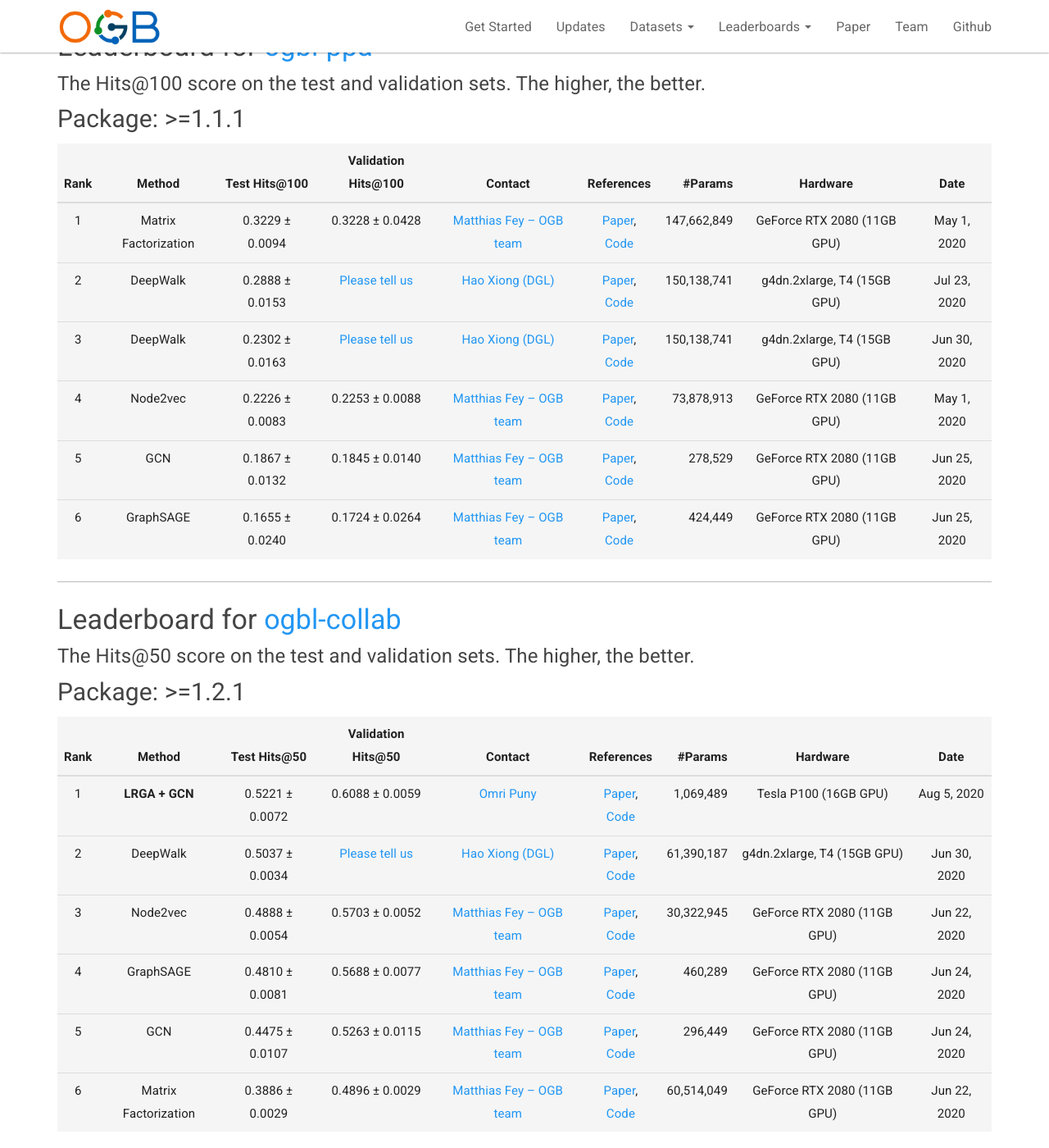
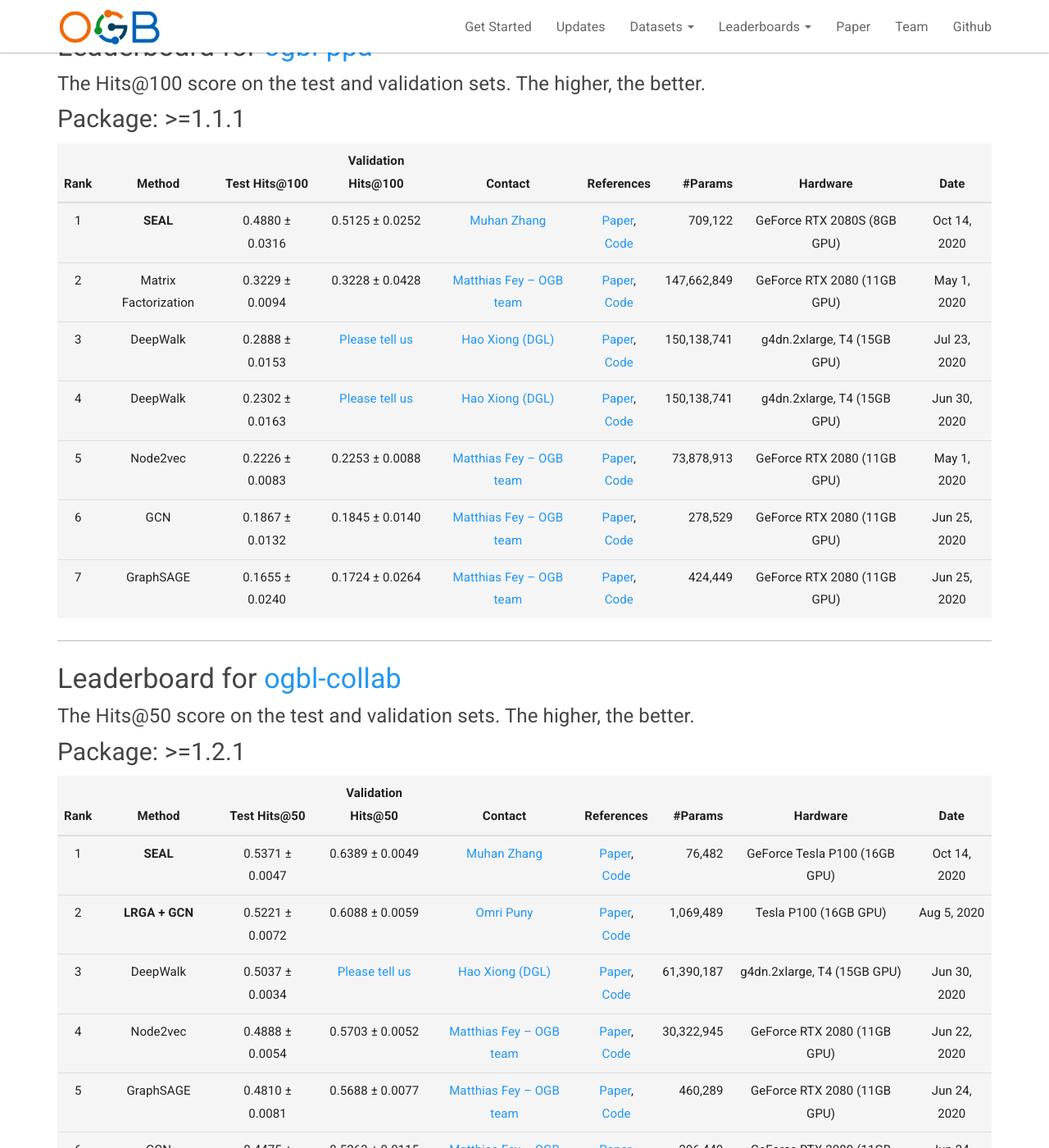
Before and after one commit to snap-stanford/ogb-web, a Jekyll site: the page built from _docs/leaderboard/leader_linkprop.md, in a window 1280 px wide and 1400 px high, scrolled down 519 px. Shown: the whole window at 82% size. Built offline with Jekyll 4.4.1, drawn with Linux system fonts in a browser that asks for light colours; some of the changed text lies outside the part shown.

Commit message:
updateleaderboard

```diff
--- a/_docs/leaderboard/leader_linkprop.md
+++ b/_docs/leaderboard/leader_linkprop.md
@@ -26,12 +26,13 @@ The **bold** method name indicates that the implementation is **official** (by t
 
 | Rank  | Method | Test Hits@100 | Validation Hits@100 | Contact | References | #Params | Hardware | Date
 |:----:|:-----:|:------:|:-----:|:-----:|:-----:|-----:|:-----:|:-----:|
-|  1  |  Matrix Factorization  | 0.3229 ± 0.0094   | 0.3228 ± 0.0428 | [Matthias Fey -- OGB team](mailto:matthias.fey@tu-dortmund.de) | [Paper](https://arxiv.org/abs/2005.00687), [Code](https://github.com/snap-stanford/ogb/tree/master/examples/linkproppred/ppa) | 147,662,849 | GeForce RTX 2080 (11GB GPU) | May 1, 2020 |
-|  2  |  DeepWalk  | 0.2888 ± 0.0153   | [Please tell us](mailto:ogb@cs.stanford.edu) | [Hao Xiong (DGL)](mailto:taxuexh@sjtu.edu.cn) | [Paper](https://arxiv.org/pdf/1403.6652.pdf), [Code](https://github.com/dmlc/dgl/tree/master/examples/pytorch/ogb/deepwalk) | 150,138,741 | g4dn.2xlarge, T4 (15GB GPU) | Jul 23, 2020 |
-|  3  |  DeepWalk  | 0.2302 ± 0.0163   | [Please tell us](mailto:ogb@cs.stanford.edu) | [Hao Xiong (DGL)](mailto:taxuexh@sjtu.edu.cn) | [Paper](https://arxiv.org/pdf/1403.6652.pdf), [Code](https://github.com/dmlc/dgl/tree/master/examples/pytorch/ogb/deepwalk) | 150,138,741 | g4dn.2xlarge, T4 (15GB GPU) | Jun 30, 2020 |
-|  4  |  Node2vec  | 0.2226 ± 0.0083   | 0.2253 ± 0.0088 | [Matthias Fey -- OGB team](mailto:matthias.fey@tu-dortmund.de) | [Paper](https://arxiv.org/abs/1607.00653), [Code](https://github.com/snap-stanford/ogb/tree/master/examples/linkproppred/ppa) | 73,878,913 | GeForce RTX 2080 (11GB GPU) | May 1, 2020 |
-|  5  |  GCN  | 0.1867 ± 0.0132   | 0.1845 ± 0.0140 | [Matthias Fey -- OGB team](mailto:matthias.fey@tu-dortmund.de) | [Paper](https://arxiv.org/abs/1609.02907), [Code](https://github.com/snap-stanford/ogb/tree/master/examples/linkproppred/ppa) | 278,529 | GeForce RTX 2080 (11GB GPU) | Jun 25, 2020 |
-|  6  |  GraphSAGE  | 0.1655 ± 0.0240   | 0.1724 ± 0.0264 | [Matthias Fey -- OGB team](mailto:matthias.fey@tu-dortmund.de) | [Paper](https://arxiv.org/abs/1706.02216), [Code](https://github.com/snap-stanford/ogb/tree/master/examples/linkproppred/ppa) | 424,449 | GeForce RTX 2080 (11GB GPU) | Jun 25, 2020 |
+|  1  |  **SEAL**  | 0.4880 ± 0.0316   | 0.5125 ± 0.0252 |[Muhan Zhang](mailto:muhan.zhang@hotmail.com) | [Paper](https://arxiv.org/pdf/1802.09691.pdf), [Code](https://github.com/facebookresearch/SEAL_OGB) | 709,122 | GeForce RTX 2080S (8GB GPU) | Oct 14, 2020 |
+|  2  |  Matrix Factorization  | 0.3229 ± 0.0094   | 0.3228 ± 0.0428 | [Matthias Fey -- OGB team](mailto:matthias.fey@tu-dortmund.de) | [Paper](https://arxiv.org/abs/2005.00687), [Code](https://github.com/snap-stanford/ogb/tree/master/examples/linkproppred/ppa) | 147,662,849 | GeForce RTX 2080 (11GB GPU) | May 1, 2020 |
+|  3  |  DeepWalk  | 0.2888 ± 0.0153   | [Please tell us](mailto:ogb@cs.stanford.edu) | [Hao Xiong (DGL)](mailto:taxuexh@sjtu.edu.cn) | [Paper](https://arxiv.org/pdf/1403.6652.pdf), [Code](https://github.com/dmlc/dgl/tree/master/examples/pytorch/ogb/deepwalk) | 150,138,741 | g4dn.2xlarge, T4 (15GB GPU) | Jul 23, 2020 |
+|  4  |  DeepWalk  | 0.2302 ± 0.0163   | [Please tell us](mailto:ogb@cs.stanford.edu) | [Hao Xiong (DGL)](mailto:taxuexh@sjtu.edu.cn) | [Paper](https://arxiv.org/pdf/1403.6652.pdf), [Code](https://github.com/dmlc/dgl/tree/master/examples/pytorch/ogb/deepwalk) | 150,138,741 | g4dn.2xlarge, T4 (15GB GPU) | Jun 30, 2020 |
+|  5  |  Node2vec  | 0.2226 ± 0.0083   | 0.2253 ± 0.0088 | [Matthias Fey -- OGB team](mailto:matthias.fey@tu-dortmund.de) | [Paper](https://arxiv.org/abs/1607.00653), [Code](https://github.com/snap-stanford/ogb/tree/master/examples/linkproppred/ppa) | 73,878,913 | GeForce RTX 2080 (11GB GPU) | May 1, 2020 |
+|  6  |  GCN  | 0.1867 ± 0.0132   | 0.1845 ± 0.0140 | [Matthias Fey -- OGB team](mailto:matthias.fey@tu-dortmund.de) | [Paper](https://arxiv.org/abs/1609.02907), [Code](https://github.com/snap-stanford/ogb/tree/master/examples/linkproppred/ppa) | 278,529 | GeForce RTX 2080 (11GB GPU) | Jun 25, 2020 |
+|  7  |  GraphSAGE  | 0.1655 ± 0.0240   | 0.1724 ± 0.0264 | [Matthias Fey -- OGB team](mailto:matthias.fey@tu-dortmund.de) | [Paper](https://arxiv.org/abs/1706.02216), [Code](https://github.com/snap-stanford/ogb/tree/master/examples/linkproppred/ppa) | 424,449 | GeForce RTX 2080 (11GB GPU) | Jun 25, 2020 |
 
 
 
@@ -47,12 +48,13 @@ The **bold** method name indicates that the implementation is **official** (by t
 
 | Rank  | Method | Test Hits@50 | Validation Hits@50 | Contact | References | #Params | Hardware | Date
 |:----:|:-----:|:------:|:-----:|:-----:|:-----:|-----:|:-----:|:-----:|
-|  1  |  **LRGA + GCN**  | 0.5221 ± 0.0072   | 0.6088 ± 0.0059 |[Omri Puny](mailto:omri.puny@weizmann.ac.il) | [Paper](https://arxiv.org/abs/2006.07846), [Code](https://github.com/omri1348/LRGA/tree/master/ogb/examples/linkproppred) | 1,069,489 | Tesla P100 (16GB GPU) | Aug 5, 2020 |
-|  2  |  DeepWalk  | 0.5037 ± 0.0034   | [Please tell us](mailto:ogb@cs.stanford.edu) | [Hao Xiong (DGL)](mailto:taxuexh@sjtu.edu.cn) | [Paper](https://arxiv.org/pdf/1403.6652.pdf), [Code](https://github.com/dmlc/dgl/tree/master/examples/pytorch/ogb/deepwalk) | 61,390,187 | g4dn.2xlarge, T4 (15GB GPU) | Jun 30, 2020 |
-|  3  |  Node2vec  | 0.4888 ± 0.0054   | 0.5703 ± 0.0052 | [Matthias Fey -- OGB team](mailto:matthias.fey@tu-dortmund.de) | [Paper](https://arxiv.org/abs/1607.00653), [Code](https://github.com/snap-stanford/ogb/tree/master/examples/linkproppred/collab) | 30,322,945 | GeForce RTX 2080 (11GB GPU) | Jun 22, 2020 |
-|  4  |  GraphSAGE  | 0.4810 ± 0.0081   | 0.5688 ± 0.0077 | [Matthias Fey -- OGB team](mailto:matthias.fey@tu-dortmund.de) | [Paper](https://arxiv.org/abs/1706.02216), [Code](https://github.com/snap-stanford/ogb/tree/master/examples/linkproppred/collab) | 460,289 | GeForce RTX 2080 (11GB GPU) | Jun 24, 2020 |
-|  5  |  GCN  | 0.4475 ± 0.0107   | 0.5263 ± 0.0115 | [Matthias Fey -- OGB team](mailto:matthias.fey@tu-dortmund.de) | [Paper](https://arxiv.org/abs/1609.02907), [Code](https://github.com/snap-stanford/ogb/tree/master/examples/linkproppred/collab) | 296,449 | GeForce RTX 2080 (11GB GPU) | Jun 24, 2020 |
-|  6  |  Matrix Factorization  | 0.3886 ± 0.0029   | 0.4896 ± 0.0029 | [Matthias Fey -- OGB team](mailto:matthias.fey@tu-dortmund.de) | [Paper](https://arxiv.org/abs/2005.00687), [Code](https://github.com/snap-stanford/ogb/tree/master/examples/linkproppred/collab) | 60,514,049 | GeForce RTX 2080 (11GB GPU) | Jun 22, 2020 |
+|  1  |  **SEAL**  | 0.5371 ± 0.0047   | 0.6389 ± 0.0049 |[Muhan Zhang](mailto:muhan.zhang@hotmail.com) | [Paper](https://arxiv.org/pdf/1802.09691.pdf), [Code](https://github.com/facebookresearch/SEAL_OGB) | 76,482 | GeForce Tesla P100 (16GB GPU) | Oct 14, 2020 |
+|  2  |  **LRGA + GCN**  | 0.5221 ± 0.0072   | 0.6088 ± 0.0059 |[Omri Puny](mailto:omri.puny@weizmann.ac.il) | [Paper](https://arxiv.org/abs/2006.07846), [Code](https://github.com/omri1348/LRGA/tree/master/ogb/examples/linkproppred) | 1,069,489 | Tesla P100 (16GB GPU) | Aug 5, 2020 |
+|  3  |  DeepWalk  | 0.5037 ± 0.0034   | [Please tell us](mailto:ogb@cs.stanford.edu) | [Hao Xiong (DGL)](mailto:taxuexh@sjtu.edu.cn) | [Paper](https://arxiv.org/pdf/1403.6652.pdf), [Code](https://github.com/dmlc/dgl/tree/master/examples/pytorch/ogb/deepwalk) | 61,390,187 | g4dn.2xlarge, T4 (15GB GPU) | Jun 30, 2020 |
+|  4  |  Node2vec  | 0.4888 ± 0.0054   | 0.5703 ± 0.0052 | [Matthias Fey -- OGB team](mailto:matthias.fey@tu-dortmund.de) | [Paper](https://arxiv.org/abs/1607.00653), [Code](https://github.com/snap-stanford/ogb/tree/master/examples/linkproppred/collab) | 30,322,945 | GeForce RTX 2080 (11GB GPU) | Jun 22, 2020 |
+|  5  |  GraphSAGE  | 0.4810 ± 0.0081   | 0.5688 ± 0.0077 | [Matthias Fey -- OGB team](mailto:matthias.fey@tu-dortmund.de) | [Paper](https://arxiv.org/abs/1706.02216), [Code](https://github.com/snap-stanford/ogb/tree/master/examples/linkproppred/collab) | 460,289 | GeForce RTX 2080 (11GB GPU) | Jun 24, 2020 |
+|  6  |  GCN  | 0.4475 ± 0.0107   | 0.5263 ± 0.0115 | [Matthias Fey -- OGB team](mailto:matthias.fey@tu-dortmund.de) | [Paper](https://arxiv.org/abs/1609.02907), [Code](https://github.com/snap-stanford/ogb/tree/master/examples/linkproppred/collab) | 296,449 | GeForce RTX 2080 (11GB GPU) | Jun 24, 2020 |
+|  7  |  Matrix Factorization  | 0.3886 ± 0.0029   | 0.4896 ± 0.0029 | [Matthias Fey -- OGB team](mailto:matthias.fey@tu-dortmund.de) | [Paper](https://arxiv.org/abs/2005.00687), [Code](https://github.com/snap-stanford/ogb/tree/master/examples/linkproppred/collab) | 60,514,049 | GeForce RTX 2080 (11GB GPU) | Jun 22, 2020 |
 
 
 
@@ -72,10 +74,11 @@ The **bold** method name indicates that the implementation is **official** (by t
 |  2  |  GCN+JKNet  | 0.6056 ± 0.0869   | 0.6776 ± 0.0095 | [Horace He  (Cornell)](mailto:hh498@cornell.edu) | [Paper](https://arxiv.org/abs/1609.02907), [Code](https://github.com/Chillee/ogb_ddi) | 1,421,571 | Geforce GTX 1080 Ti (11GB GPU) | Sep 15, 2020 |
 |  3  |  GraphSAGE  | 0.5390 ± 0.0474   | 0.6262 ± 0.0037 | [Matthias Fey -- OGB team](mailto:matthias.fey@tu-dortmund.de) | [Paper](https://arxiv.org/abs/1706.02216), [Code](https://github.com/snap-stanford/ogb/tree/master/examples/linkproppred/ddi) | 1,421,057 | GeForce RTX 2080 (11GB GPU) | Jun 25, 2020 |
 |  4  |  GCN  | 0.3707 ± 0.0507   | 0.5550 ± 0.0208 | [Matthias Fey -- OGB team](mailto:matthias.fey@tu-dortmund.de) | [Paper](https://arxiv.org/abs/1609.02907), [Code](https://github.com/snap-stanford/ogb/tree/master/examples/linkproppred/ddi) | 1,289,985 | GeForce RTX 2080 (11GB GPU) | Jun 25, 2020 |
-|  5  |  DeepWalk  | 0.2642 ± 0.0610   | [Please tell us](mailto:ogb@cs.stanford.edu) | [Hao Xiong (DGL)](mailto:taxuexh@sjtu.edu.cn) | [Paper](https://arxiv.org/pdf/1403.6652.pdf), [Code](https://github.com/dmlc/dgl/tree/master/examples/pytorch/ogb/deepwalk) | 11,543,913 | g4dn.2xlarge, T4 (15GB GPU) | Jul 23, 2020 |
-|  6  |  Node2vec  | 0.2326 ± 0.0209   | 0.3292 ± 0.0121 | [Matthias Fey -- OGB team](mailto:matthias.fey@tu-dortmund.de) | [Paper](https://arxiv.org/abs/1607.00653), [Code](https://github.com/snap-stanford/ogb/tree/master/examples/linkproppred/ddi) | 645,249 | GeForce RTX 2080 (11GB GPU) | Jun 22, 2020 |
-|  7  |  DeepWalk  | 0.2246 ± 0.0290   | [Please tell us](mailto:ogb@cs.stanford.edu) | [Hao Xiong (DGL)](mailto:taxuexh@sjtu.edu.cn) | [Paper](https://arxiv.org/pdf/1403.6652.pdf), [Code](https://github.com/dmlc/dgl/tree/master/examples/pytorch/ogb/deepwalk) | 1,543,913 | g4dn.2xlarge, T4 (15GB GPU) | Jun 30, 2020 |
-|  8  |  Matrix Factorization  | 0.1368 ± 0.0475   | 0.3370 ± 0.0264 | [Matthias Fey -- OGB team](mailto:matthias.fey@tu-dortmund.de) | [Paper](https://arxiv.org/abs/2005.00687), [Code](https://github.com/snap-stanford/ogb/tree/master/examples/linkproppred/ddi) | 1,224,193 | GeForce RTX 2080 (11GB GPU) | Jun 10, 2020 |
+|  5  |  **SEAL**  | 0.3056 ± 0.0386   | 0.2849 ± 0.0269 |[Muhan Zhang](mailto:muhan.zhang@hotmail.com) | [Paper](https://arxiv.org/pdf/1802.09691.pdf), [Code](https://github.com/facebookresearch/SEAL_OGB) | 531,138 | GeForce RTX 2080S (8GB GPU) | Oct 14, 2020 |
+|  6  |  DeepWalk  | 0.2642 ± 0.0610   | [Please tell us](mailto:ogb@cs.stanford.edu) | [Hao Xiong (DGL)](mailto:taxuexh@sjtu.edu.cn) | [Paper](https://arxiv.org/pdf/1403.6652.pdf), [Code](https://github.com/dmlc/dgl/tree/master/examples/pytorch/ogb/deepwalk) | 11,543,913 | g4dn.2xlarge, T4 (15GB GPU) | Jul 23, 2020 |
+|  7  |  Node2vec  | 0.2326 ± 0.0209   | 0.3292 ± 0.0121 | [Matthias Fey -- OGB team](mailto:matthias.fey@tu-dortmund.de) | [Paper](https://arxiv.org/abs/1607.00653), [Code](https://github.com/snap-stanford/ogb/tree/master/examples/linkproppred/ddi) | 645,249 | GeForce RTX 2080 (11GB GPU) | Jun 22, 2020 |
+|  8  |  DeepWalk  | 0.2246 ± 0.0290   | [Please tell us](mailto:ogb@cs.stanford.edu) | [Hao Xiong (DGL)](mailto:taxuexh@sjtu.edu.cn) | [Paper](https://arxiv.org/pdf/1403.6652.pdf), [Code](https://github.com/dmlc/dgl/tree/master/examples/pytorch/ogb/deepwalk) | 1,543,913 | g4dn.2xlarge, T4 (15GB GPU) | Jun 30, 2020 |
+|  9  |  Matrix Factorization  | 0.1368 ± 0.0475   | 0.3370 ± 0.0264 | [Matthias Fey -- OGB team](mailto:matthias.fey@tu-dortmund.de) | [Paper](https://arxiv.org/abs/2005.00687), [Code](https://github.com/snap-stanford/ogb/tree/master/examples/linkproppred/ddi) | 1,224,193 | GeForce RTX 2080 (11GB GPU) | Jun 10, 2020 |
 
 
 
@@ -91,15 +94,16 @@ The **bold** method name indicates that the implementation is **official** (by t
 
 | Rank  | Method | Test MRR | Validation MRR | Contact | References | #Params | Hardware | Date
 |:----:|:-----:|:------:|:-----:|:-----:|:-----:|-----:|:-----:|:-----:|
-|  1  |  Full-batch GCN  | 0.8456 ± 0.0110   | 0.8449 ± 0.0108 | [Matthias Fey -- OGB team](mailto:matthias.fey@tu-dortmund.de) | [Paper](https://arxiv.org/abs/1609.02907), [Code](https://github.com/snap-stanford/ogb/tree/master/examples/linkproppred/citation) | 296,449 | Quadro RTX 8000 (48GB GPU) | Jun 20, 2020 |
-|  2  |  DeepWalk  | 0.8284 ± 0.0005   | [Please tell us](mailto:ogb@cs.stanford.edu) | [Hao Xiong (DGL)](mailto:taxuexh@sjtu.edu.cn) | [Paper](https://arxiv.org/pdf/1403.6652.pdf), [Code](https://github.com/dmlc/dgl/tree/master/examples/pytorch/ogb/deepwalk) | 757,943,019 | g4dn.2xlarge, T4 (15GB GPU) | Jul 23, 2020 |
-|  3  |  Full-batch GraphSAGE  | 0.8228 ± 0.0084   | 0.8217 ± 0.0086 | [Matthias Fey -- OGB team](mailto:matthias.fey@tu-dortmund.de) | [Paper](https://arxiv.org/abs/1706.02216), [Code](https://github.com/snap-stanford/ogb/tree/master/examples/linkproppred/citation) | 460,289 | Quadro RTX 8000 (48GB GPU) | Jun 20, 2020 |
-|  4  |  DeepWalk  | 0.8148 ± 0.0004   | [Please tell us](mailto:ogb@cs.stanford.edu) | [Hao Xiong (DGL)](mailto:taxuexh@sjtu.edu.cn) | [Paper](https://arxiv.org/pdf/1403.6652.pdf), [Code](https://github.com/dmlc/dgl/tree/master/examples/pytorch/ogb/deepwalk) | 757,943,019 | g4dn.2xlarge, T4 (15GB GPU) | Jun 30, 2020 |
-|  5  |  NeighborSampling (SAGE aggr)  | 0.8048 ± 0.0015   | 0.8048 ± 0.0015 | [Matthias Fey -- OGB team](mailto:matthias.fey@tu-dortmund.de) | [Paper](https://arxiv.org/abs/1706.02216), [Code](https://github.com/snap-stanford/ogb/tree/master/examples/linkproppred/citation) | 460,289 | GeForce RTX 2080 (11GB GPU) | Jun 10, 2020 |
-|  6  |  ClusterGCN (GCN aggr)  | 0.8021 ± 0.0029   | 0.7999 ± 0.0027 | [Matthias Fey -- OGB team](mailto:matthias.fey@tu-dortmund.de) | [Paper](https://arxiv.org/abs/1905.07953), [Code](https://github.com/snap-stanford/ogb/tree/master/examples/linkproppred/citation) | 296,449 | GeForce RTX 2080 (11GB GPU) | Jun 10, 2020 |
-|  7  |  GraphSAINT (GCN aggr)  | 0.7943 ± 0.0043   | 0.7933 ± 0.0046 | [Matthias Fey -- OGB team](mailto:matthias.fey@tu-dortmund.de) | [Paper](https://arxiv.org/abs/1907.04931), [Code](https://github.com/snap-stanford/ogb/tree/master/examples/linkproppred/citation) | 296,449 | GeForce RTX 2080 (11GB GPU) | Jun 10, 2020 |
-|  8  |  Node2vec  | 0.5964 ± 0.0011   | 0.5944 ± 0.0011 | [Matthias Fey -- OGB team](mailto:matthias.fey@tu-dortmund.de) | [Paper](https://arxiv.org/abs/1607.00653), [Code](https://github.com/snap-stanford/ogb/tree/master/examples/linkproppred/citation) | 374,911,105 | GeForce RTX 2080 (11GB GPU) | Jun 10, 2020 |
-|  9  |  Matrix Factorization  | 0.5316 ± 0.0565   | 0.5311 ± 0.0565 | [Matthias Fey -- OGB team](mailto:matthias.fey@tu-dortmund.de) | [Paper](https://arxiv.org/abs/2005.00687), [Code](https://github.com/snap-stanford/ogb/tree/master/examples/linkproppred/citation) | 281,113,505 | GeForce RTX 2080 (11GB GPU) | Jun 10, 2020 |
+|  1  |  **SEAL**  | 0.8527 ± 0.0091   | 0.8509 ± 0.0088 |[Muhan Zhang](mailto:muhan.zhang@hotmail.com) | [Paper](https://arxiv.org/pdf/1802.09691.pdf), [Code](https://github.com/facebookresearch/SEAL_OGB) | 871,106 | Tesla V100 (32GB GPU) | Oct 14, 2020 |
+|  2  |  Full-batch GCN  | 0.8456 ± 0.0110   | 0.8449 ± 0.0108 | [Matthias Fey -- OGB team](mailto:matthias.fey@tu-dortmund.de) | [Paper](https://arxiv.org/abs/1609.02907), [Code](https://github.com/snap-stanford/ogb/tree/master/examples/linkproppred/citation) | 296,449 | Quadro RTX 8000 (48GB GPU) | Jun 20, 2020 |
+|  3  |  DeepWalk  | 0.8284 ± 0.0005   | [Please tell us](mailto:ogb@cs.stanford.edu) | [Hao Xiong (DGL)](mailto:taxuexh@sjtu.edu.cn) | [Paper](https://arxiv.org/pdf/1403.6652.pdf), [Code](https://github.com/dmlc/dgl/tree/master/examples/pytorch/ogb/deepwalk) | 757,943,019 | g4dn.2xlarge, T4 (15GB GPU) | Jul 23, 2020 |
+|  4  |  Full-batch GraphSAGE  | 0.8228 ± 0.0084   | 0.8217 ± 0.0086 | [Matthias Fey -- OGB team](mailto:matthias.fey@tu-dortmund.de) | [Paper](https://arxiv.org/abs/1706.02216), [Code](https://github.com/snap-stanford/ogb/tree/master/examples/linkproppred/citation) | 460,289 | Quadro RTX 8000 (48GB GPU) | Jun 20, 2020 |
+|  5  |  DeepWalk  | 0.8148 ± 0.0004   | [Please tell us](mailto:ogb@cs.stanford.edu) | [Hao Xiong (DGL)](mailto:taxuexh@sjtu.edu.cn) | [Paper](https://arxiv.org/pdf/1403.6652.pdf), [Code](https://github.com/dmlc/dgl/tree/master/examples/pytorch/ogb/deepwalk) | 757,943,019 | g4dn.2xlarge, T4 (15GB GPU) | Jun 30, 2020 |
+|  6  |  NeighborSampling (SAGE aggr)  | 0.8048 ± 0.0015   | 0.8048 ± 0.0015 | [Matthias Fey -- OGB team](mailto:matthias.fey@tu-dortmund.de) | [Paper](https://arxiv.org/abs/1706.02216), [Code](https://github.com/snap-stanford/ogb/tree/master/examples/linkproppred/citation) | 460,289 | GeForce RTX 2080 (11GB GPU) | Jun 10, 2020 |
+|  7  |  ClusterGCN (GCN aggr)  | 0.8021 ± 0.0029   | 0.7999 ± 0.0027 | [Matthias Fey -- OGB team](mailto:matthias.fey@tu-dortmund.de) | [Paper](https://arxiv.org/abs/1905.07953), [Code](https://github.com/snap-stanford/ogb/tree/master/examples/linkproppred/citation) | 296,449 | GeForce RTX 2080 (11GB GPU) | Jun 10, 2020 |
+|  8  |  GraphSAINT (GCN aggr)  | 0.7943 ± 0.0043   | 0.7933 ± 0.0046 | [Matthias Fey -- OGB team](mailto:matthias.fey@tu-dortmund.de) | [Paper](https://arxiv.org/abs/1907.04931), [Code](https://github.com/snap-stanford/ogb/tree/master/examples/linkproppred/citation) | 296,449 | GeForce RTX 2080 (11GB GPU) | Jun 10, 2020 |
+|  9  |  Node2vec  | 0.5964 ± 0.0011   | 0.5944 ± 0.0011 | [Matthias Fey -- OGB team](mailto:matthias.fey@tu-dortmund.de) | [Paper](https://arxiv.org/abs/1607.00653), [Code](https://github.com/snap-stanford/ogb/tree/master/examples/linkproppred/citation) | 374,911,105 | GeForce RTX 2080 (11GB GPU) | Jun 10, 2020 |
+|  10  |  Matrix Factorization  | 0.5316 ± 0.0565   | 0.5311 ± 0.0565 | [Matthias Fey -- OGB team](mailto:matthias.fey@tu-dortmund.de) | [Paper](https://arxiv.org/abs/2005.00687), [Code](https://github.com/snap-stanford/ogb/tree/master/examples/linkproppred/citation) | 281,113,505 | GeForce RTX 2080 (11GB GPU) | Jun 10, 2020 |
 
 
 
```
